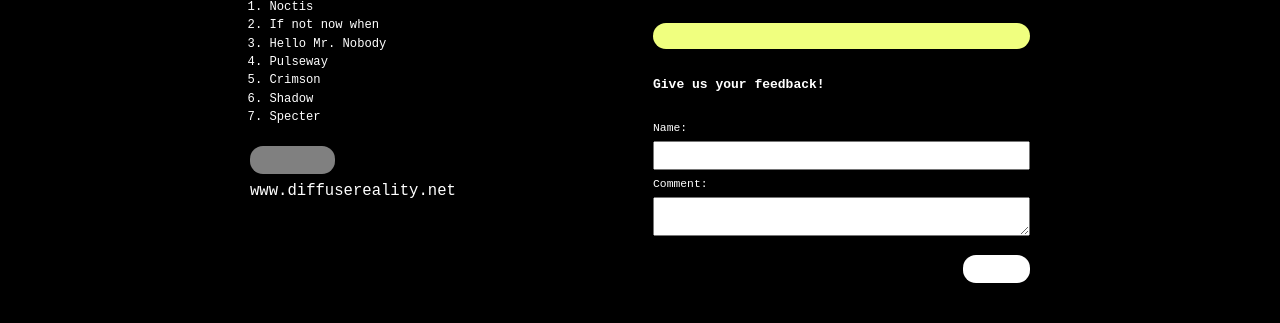
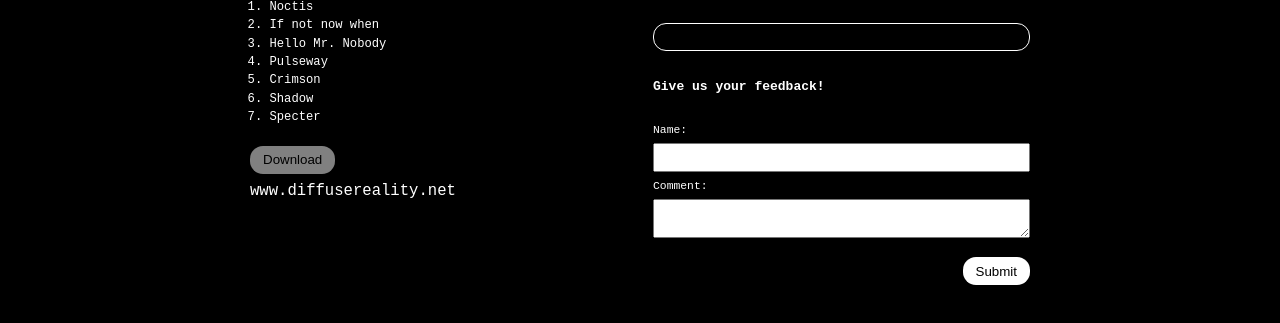
Before and after one commit to spencercap/diffuse-reality, a website built with Vite: page index.html in a window 1280 px wide. Shown: the part 333-656 px from the top of the page. Built offline with nearby package versions, Linux system fonts and the light colour scheme; no server answers.

Commit message:
Update button text color and comment out background

```diff
--- a/src/style.css
+++ b/src/style.css
@@ -41,7 +41,7 @@ h3 {
 
 button {
   background-color: var(--color-accent);
-  color: var(--color-text);
+  color: var(--color-bg);
   border: none;
   padding: 0.5rem 1rem;
   border-radius: 1rem;
@@ -157,7 +157,10 @@ button:hover {
 }
 
 .comments_wrapper {
-  background-color: #F0FF7F;
+  /*
+  background-color: var(--color-accent);
+  */
+  border: 1px solid var(--color-text);
   padding: 1rem;
   border-radius: 1rem;
 }
```
